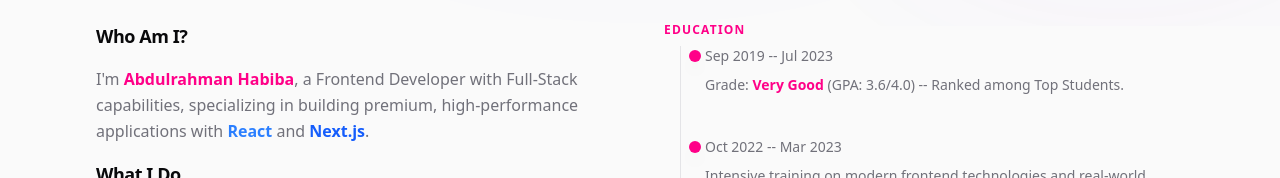
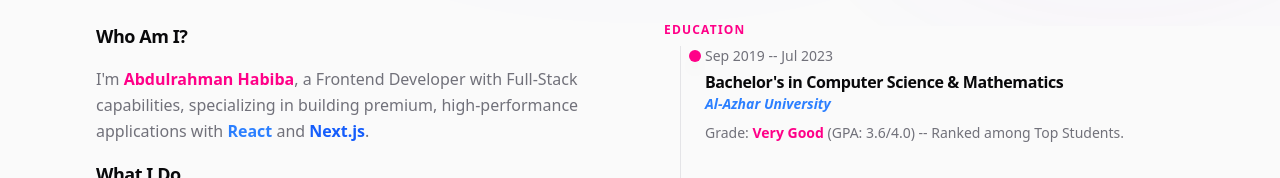
Before and after one commit to AbdulrahmanHabiba/my-portfolio, a React (Vite) app: page / in a window 1280 px wide. Shown: the part 774-952 px from the top of the page. Built offline with nearby package versions, Linux system fonts and the light colour scheme; no server answers; the database is empty.

Commit message:
fix(build): resolve multiple TypeScript errors and unused imports

```diff
--- a/src/lib/hooks/useAuth.ts
+++ b/src/lib/hooks/useAuth.ts
@@ -1,5 +1,5 @@
 import { useEffect, useState } from "react";
-import { onAuthStateChanged, type User } from "firebase/auth";
+import { onAuthStateChanged, signOut as firebaseSignOut, type User } from "firebase/auth";
 import { auth } from "@/lib/firebase";
 
 export const useAuth = () => {
@@ -14,5 +14,6 @@ export const useAuth = () => {
     return () => unsubscribe();
   }, []);
 
-  return { user, loading };
+  const signOut = () => firebaseSignOut(auth);
+  return { user, loading, signOut };
 };
--- a/src/sections/About/Certifications.tsx
+++ b/src/sections/About/Certifications.tsx
@@ -1,4 +1,4 @@
-import { SiReact, SiJavascript, SiPostgresql } from "react-icons/si";
+import { SiReact, SiPostgresql } from "react-icons/si";
 import { FaGraduationCap } from "react-icons/fa";
 
 const certifications = [
--- a/src/sections/About/Education.tsx
+++ b/src/sections/About/Education.tsx
@@ -40,10 +40,10 @@ const Education = () => {
             <div className="absolute -left-4 top-1 w-3 h-3 bg-neon-pink rounded-full shadow-lg"></div>
             <p className="text-sm text-muted-foreground">{item.year}</p>
             <h4 className="text-foreground font-semibold text-base mt-1">
-              {item.title}
+              {item.degree}
             </h4>
             <p className="text-blue-500 dark:text-blue-400 text-sm italic mb-2 font-semibold">
-              {item.place}
+              {item.institution}
             </p>
             <p
               className="text-muted-foreground text-sm leading-relaxed"
--- a/src/sections/Header/UserAvatar.tsx
+++ b/src/sections/Header/UserAvatar.tsx
@@ -9,7 +9,7 @@ import {
 } from "@/components/ui/dropdown-menu";
 import { useAuth } from "@/lib/hooks/useAuth";
 import { Link } from "react-router-dom";
-import { FaUser, FaSignInAlt, FaSignOutAlt, FaCog } from "react-icons/fa";
+import { FaUser, FaSignOutAlt, FaCog } from "react-icons/fa";
 
 export function UserAvatar() {
     const { user, signOut } = useAuth();
--- a/src/sections/Skills/Skills.tsx
+++ b/src/sections/Skills/Skills.tsx
@@ -15,13 +15,10 @@ import {
   SiShadcnui,
   SiSanity,
   SiReactquery,
-  SiTestinglibrary,
   SiFirebase,
-  SiMongodb,
   SiZod,
 } from "react-icons/si";
 import { FaRegCircle } from "react-icons/fa";
-import { MdOutlineAccountCircle } from "react-icons/md";
 import { RiShieldKeyholeFill } from "react-icons/ri";
 import Title from "@/components/ui/Title";
 import SectionMotion from "@/components/ui/SectionMotion";
```
